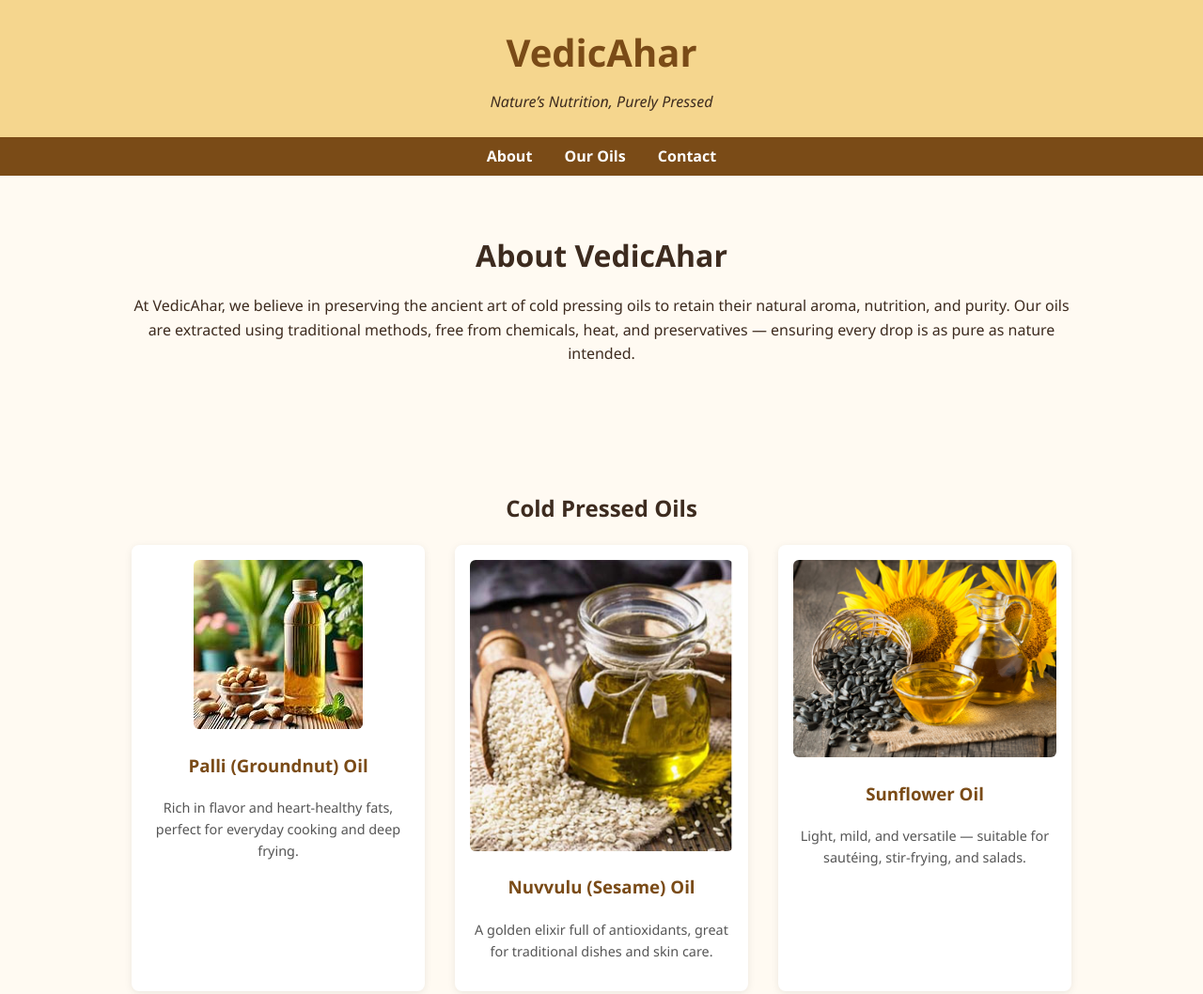
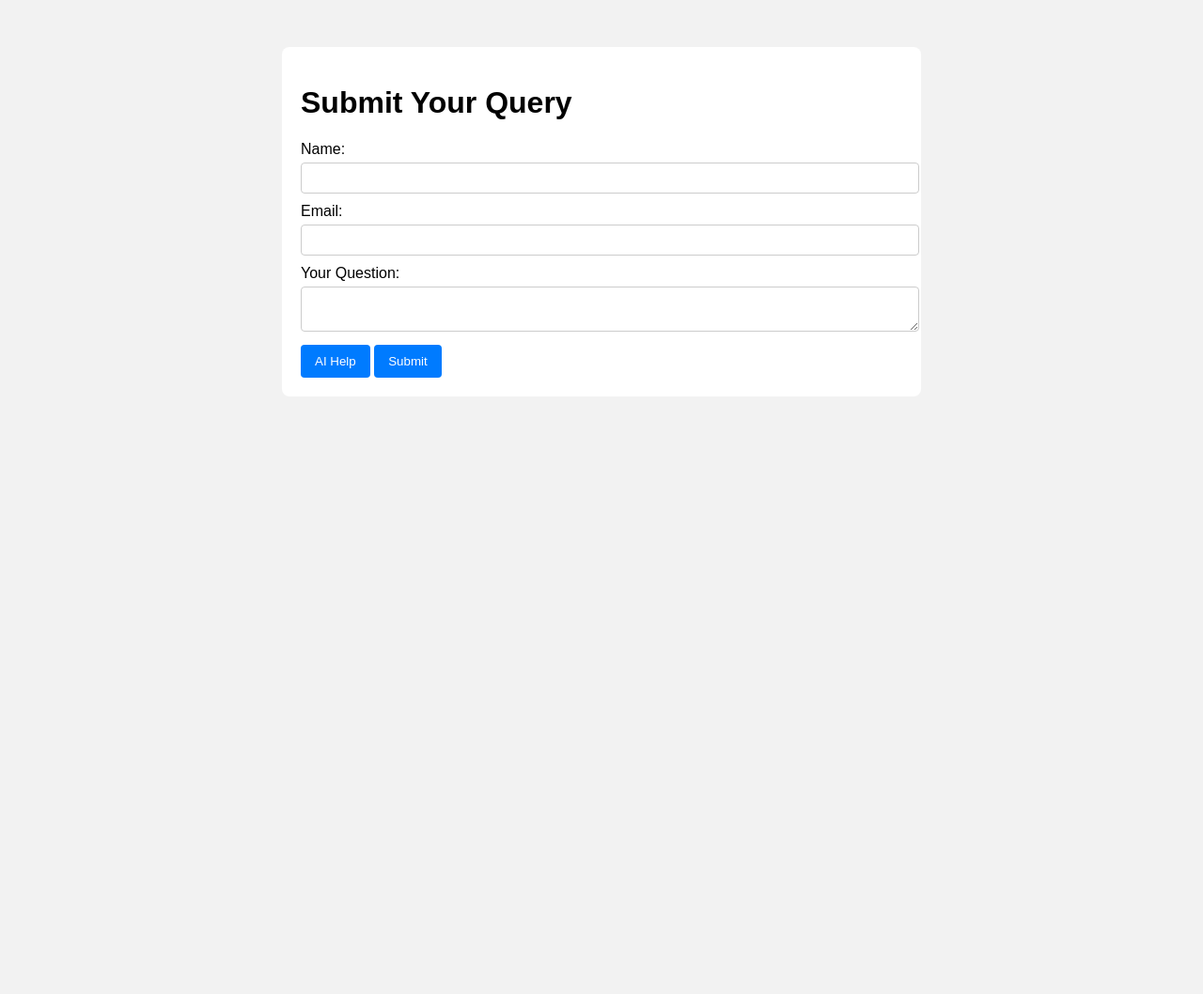
Before and after one commit to cxlshare/vedicahar, a plain HTML site: page index.html in a window 1280 px wide. Shown: the top 1058 px of the page at 94% size. After the commit the page ends 800 px from the top, so only its background shows below. Drawn offline with Linux system fonts and the light colour scheme.

Commit message:
Add files via upload

```diff
--- a/index.html
+++ b/index.html
@@ -1,170 +1,38 @@
 <!DOCTYPE html>
 <html lang="en">
 <head>
-  <meta charset="UTF-8" />
-  <meta name="viewport" content="width=device-width, initial-scale=1.0"/>
-  <title>VedicAhar - Pure Cold Pressed Oils</title>
-  <style>
-    body {
-      font-family: 'Segoe UI', sans-serif;
-      margin: 0;
-      background-color: #fffaf2;
-      color: #3d2b1f;
-      line-height: 1.6;
-    }
-    header {
-      background: #f5d68e;
-      text-align: center;
-      padding: 1.5rem;
-      box-shadow: 0 2px 5px rgba(0,0,0,0.1);
-    }
-    header h1 {
-      margin: 0;
-      font-size: 2.5rem;
-      color: #7a4b17;
-    }
-    header p {
-      margin: 0.5rem 0 0;
-      font-style: italic;
-    }
-    nav {
-      background: #7a4b17;
-      padding: 0.5rem;
-      text-align: center;
-    }
-    nav a {
-      color: #fff;
-      margin: 0 15px;
-      text-decoration: none;
-      font-weight: bold;
-    }
-    nav a:hover {
-      text-decoration: underline;
-    }
-    section {
-      max-width: 1000px;
-      margin: auto;
-      padding: 2rem;
-    }
-    .intro {
-      text-align: center;
-      margin-bottom: 2rem;
-    }
-    .intro h2 {
-      font-size: 2rem;
-      margin-bottom: 1rem;
-    }
-    .products {
-      display: grid;
-      grid-template-columns: repeat(auto-fit, minmax(250px, 1fr));
-      gap: 2rem;
-    }
-    .product-card {
-      background: #fff;
-      border-radius: 8px;
-      overflow: hidden;
-      box-shadow: 0 2px 8px rgba(0,0,0,0.08);
-      text-align: center;
-      padding: 1rem;
-    }
-    .product-card img {
-      max-width: 100%;
-      border-radius: 6px;
-    }
-    .product-card h3 {
-      margin-top: 1rem;
-      color: #7a4b17;
-    }
-    .product-card p {
-      font-size: 0.9rem;
-      color: #555;
-    }
-    footer {
-      background: #7a4b17;
-      color: #fff;
-      text-align: center;
-      padding: 1rem;
-      margin-top: 2rem;
-    }
-    .cta {
-      text-align: center;
-      margin-top: 2rem;
-    }
-    .cta button {
-      background: #d4a653;
-      border: none;
-      padding: 0.8rem 2rem;
-      font-size: 1rem;
-      font-weight: bold;
-      border-radius: 5px;
-      cursor: pointer;
-    }
-    .cta button:hover {
-      background: #b58434;
-      color: white;
-    }
-  </style>
+    <meta charset="UTF-8">
+    <meta name="viewport" content="width=device-width, initial-scale=1.0">
+    <title>AI Help Form</title>
+    <link rel="stylesheet" href="style.css">
 </head>
 <body>
+    <div class="container">
+        <h1>Submit Your Query</h1>
+        <form id="queryForm">
+            <label for="name">Name:</label>
+            <input type="text" id="name" name="name" required>
 
-  <header>
-    <h1>VedicAhar</h1>
-    <p>Nature’s Nutrition, Purely Pressed</p>
-  </header>
+            <label for="email">Email:</label>
+            <input type="email" id="email" name="email" required>
 
-  <nav>
-    <a href="#about">About</a>
-    <a href="#products">Our Oils</a>
-    <a href="#contact">Contact</a>
-  </nav>
+            <label for="message">Your Question:</label>
+            <textarea id="message" name="message" required></textarea>
 
-  <section id="about" class="intro">
-    <h2>About VedicAhar</h2>
-    <p>
-      At VedicAhar, we believe in preserving the ancient art of cold pressing oils to retain their natural aroma, nutrition, and purity.
-      Our oils are extracted using traditional methods, free from chemicals, heat, and preservatives — ensuring every drop is as pure as nature intended.
-    </p>
-  </section>
-
-  <section id="products">
-    <h2 style="text-align:center;">Cold Pressed Oils</h2>
-    <div class="products">
-      <div class="product-card">
-        <img src="palli-oil.jpg" alt="Palli (Groundnut) Oil">
-        <h3>Palli (Groundnut) Oil</h3>
-        <p>Rich in flavor and heart-healthy fats, perfect for everyday cooking and deep frying.</p>
-      </div>
-      <div class="product-card">
-        <img src="nuvvulu-oil.jpg" alt="Nuvvulu (Sesame) Oil">
-        <h3>Nuvvulu (Sesame) Oil</h3>
-        <p>A golden elixir full of antioxidants, great for traditional dishes and skin care.</p>
-      </div>
-      <div class="product-card">
-        <img src="sunflower-oil.jpg" alt="Sunflower Oil">
-        <h3>Sunflower Oil</h3>
-        <p>Light, mild, and versatile — suitable for sautéing, stir-frying, and salads.</p>
-      </div>
-      <div class="product-card">
-        <img src="coconut-oil.jpg" alt="Coconut Oil">
-        <h3>Coconut Oil</h3>
-        <p>Cold pressed from fresh coconuts, perfect for cooking, skincare, and hair care.</p>
-      </div>
+            <button type="button" id="aiHelpBtn">AI Help</button>
+            <button type="submit">Submit</button>
+        </form>
     </div>
 
-    <div class="cta">
-      <button>Order Now</button>
+    <!-- AI Help Popup -->
+    <div id="aiPopup" class="popup">
+        <div class="popup-content">
+            <span id="closePopup" class="close">&times;</span>
+            <h2>AI Help</h2>
+            <p id="aiResponse">Ask your question above, then click "AI Help".</p>
+        </div>
     </div>
-  </section>
 
-  <section id="contact" style="text-align:center; margin-top:2rem;">
-    <h2>Contact Us</h2>
-    <p>Email: <a href="mailto:info.vedicahar@gmail.com">info@vedicahar.com</a></p>
-    <p>Phone: +91 8125006716</p>
-  </section>
-
-  <footer>
-    <p>&copy; 2025 VedicAhar. All rights reserved.</p>
-  </footer>
-
+    <script src="script.js"></script>
 </body>
 </html>
--- /dev/null
+++ b/script.js
@@ -0,0 +1,21 @@
+document.getElementById("aiHelpBtn").addEventListener("click", function () {
+    let message = document.getElementById("message").value;
+    if (!message.trim()) {
+        alert("Please enter your question first.");
+        return;
+    }
+
+    // Simulating AI Help
+    document.getElementById("aiResponse").innerText =
+        "AI Suggestion: Based on your question, you may want to check related FAQs or documentation.";
+    document.getElementById("aiPopup").style.display = "block";
+});
+
+document.getElementById("closePopup").addEventListener("click", function () {
+    document.getElementById("aiPopup").style.display = "none";
+});
+
+document.getElementById("queryForm").addEventListener("submit", function (event) {
+    event.preventDefault();
+    window.location.href = "thankyou.html";
+});
--- /dev/null
+++ b/style.css
@@ -0,0 +1,67 @@
+body {
+    font-family: Arial, sans-serif;
+    background-color: #f2f2f2;
+    margin: 0;
+    padding: 0;
+}
+
+.container {
+    width: 50%;
+    margin: auto;
+    background: white;
+    padding: 20px;
+    margin-top: 50px;
+    border-radius: 8px;
+}
+
+label {
+    display: block;
+    margin-top: 10px;
+}
+
+input, textarea {
+    width: 100%;
+    padding: 8px;
+    margin-top: 5px;
+    border-radius: 4px;
+    border: 1px solid #ccc;
+}
+
+button {
+    margin-top: 10px;
+    padding: 10px 15px;
+    background-color: #007BFF;
+    color: white;
+    border: none;
+    border-radius: 4px;
+    cursor: pointer;
+}
+
+button:hover {
+    background-color: #0056b3;
+}
+
+.popup {
+    display: none;
+    position: fixed;
+    z-index: 1;
+    left: 0;
+    top: 0;
+    width: 100%;
+    height: 100%;
+    background: rgba(0,0,0,0.5);
+}
+
+.popup-content {
+    background: white;
+    margin: 15% auto;
+    padding: 20px;
+    width: 40%;
+    border-radius: 8px;
+}
+
+.close {
+    float: right;
+    font-size: 20px;
+    cursor: pointer;
+}
```
Also changed, not shown: thankyou.html (added, +15 -0 lines).
